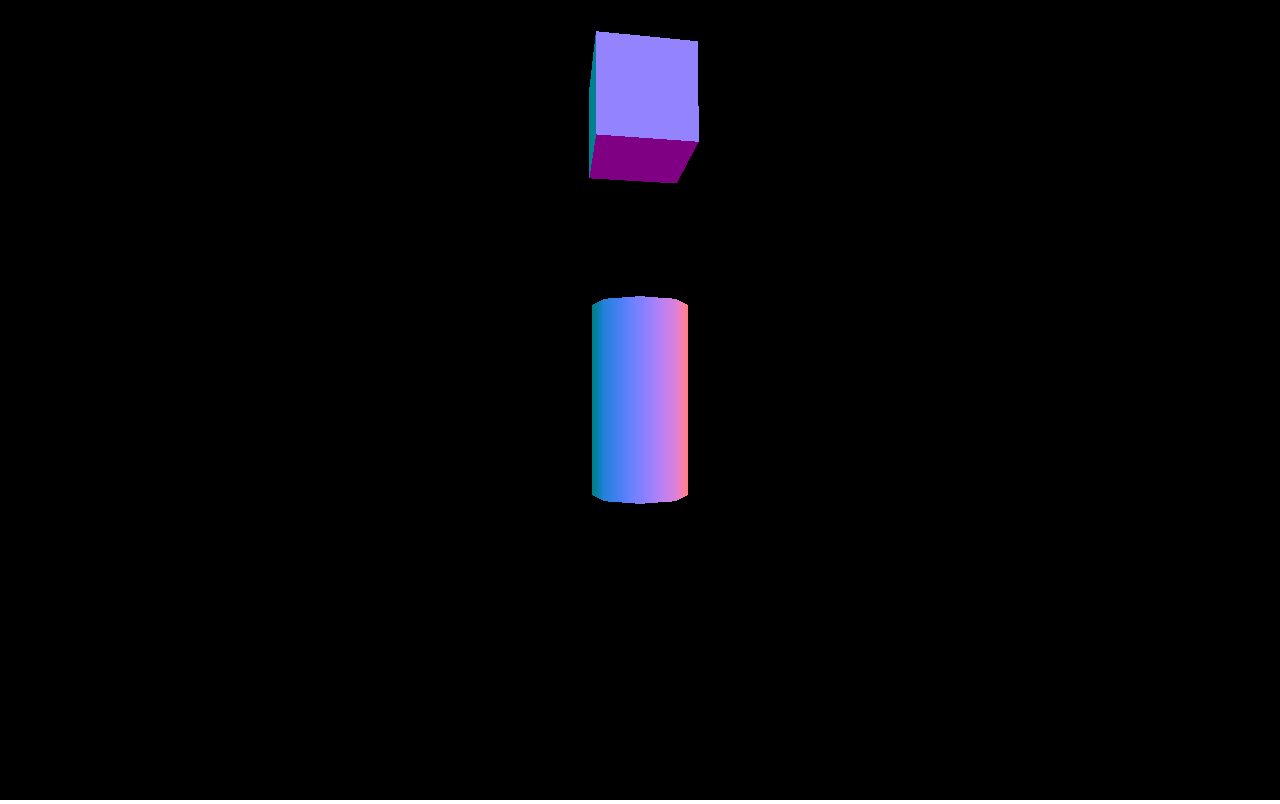
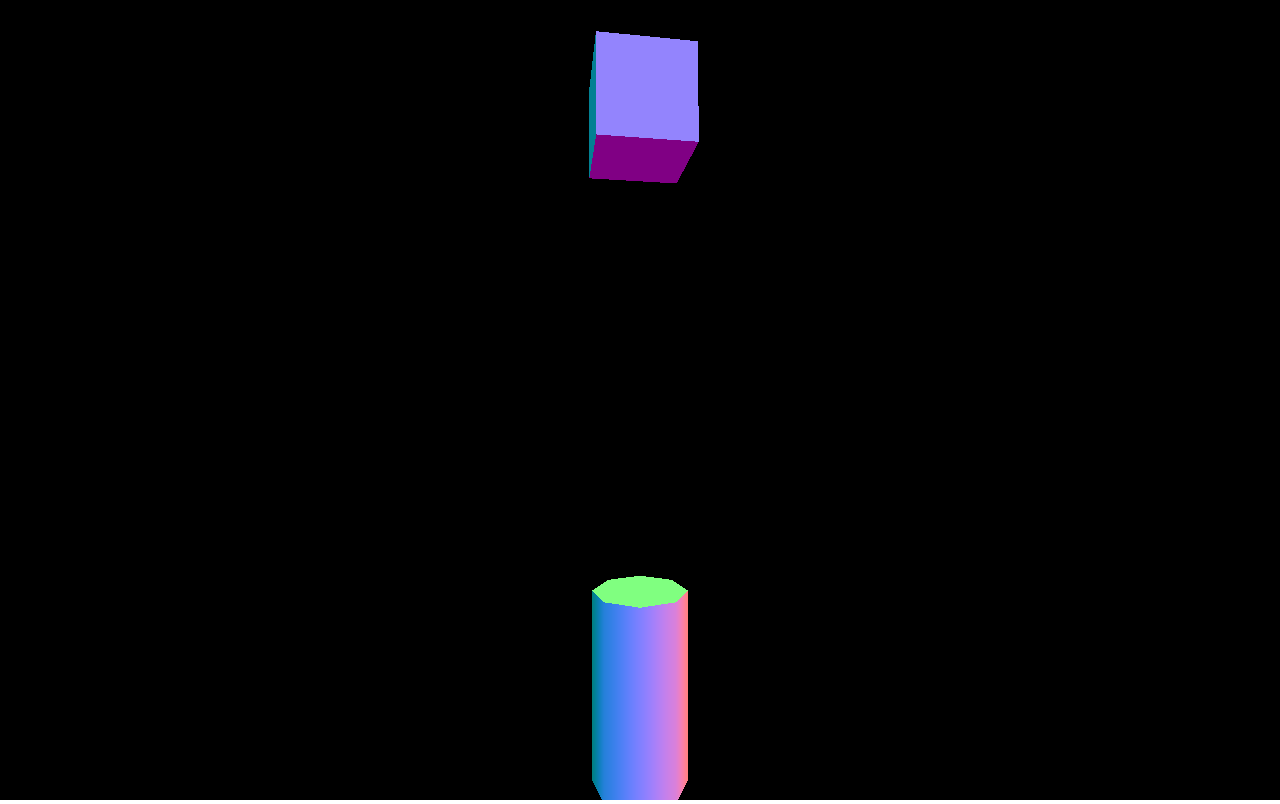
Before and after one commit to Kerthin/3D-modeling, a plain HTML site: page 3d.html in a window 1280 px wide. Drawn offline with Linux system fonts and the light colour scheme.

Commit message:
The displacement of the cylinder down 300 points

```diff
--- a/3d.html
+++ b/3d.html
@@ -42,7 +42,7 @@
 		//var cylinderTexture	=	new	THREE.MeshBasicMaterial({color:0x7fffb7});
 		var cylinderTexture		=	new	THREE.MeshNormalMaterial();
 		var	cylinder			=	new	THREE.Mesh(cylinderGeometry,cylinderTexture);
-
+		cylinder.position.y		=	-300;
 		scene.add(cylinder);
 
 
```
